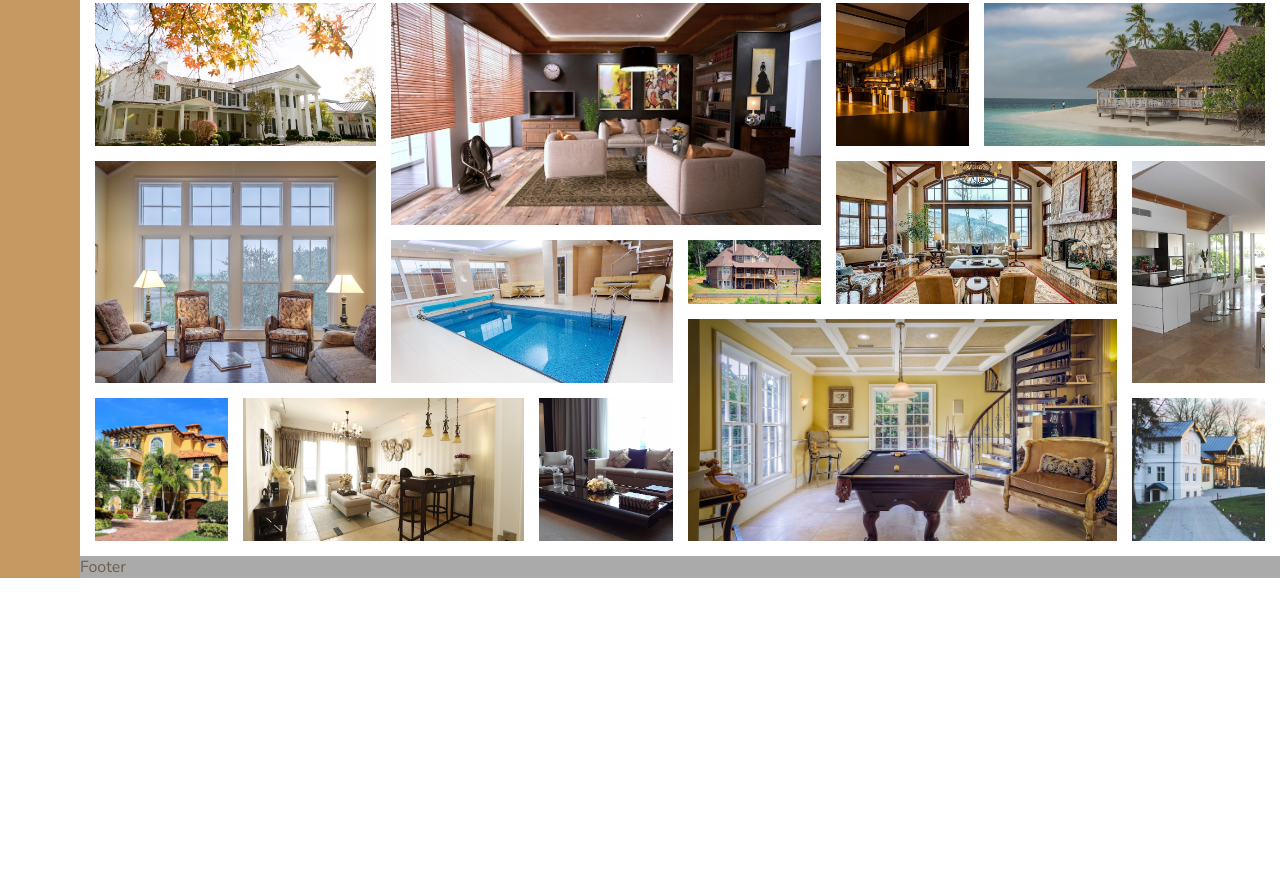
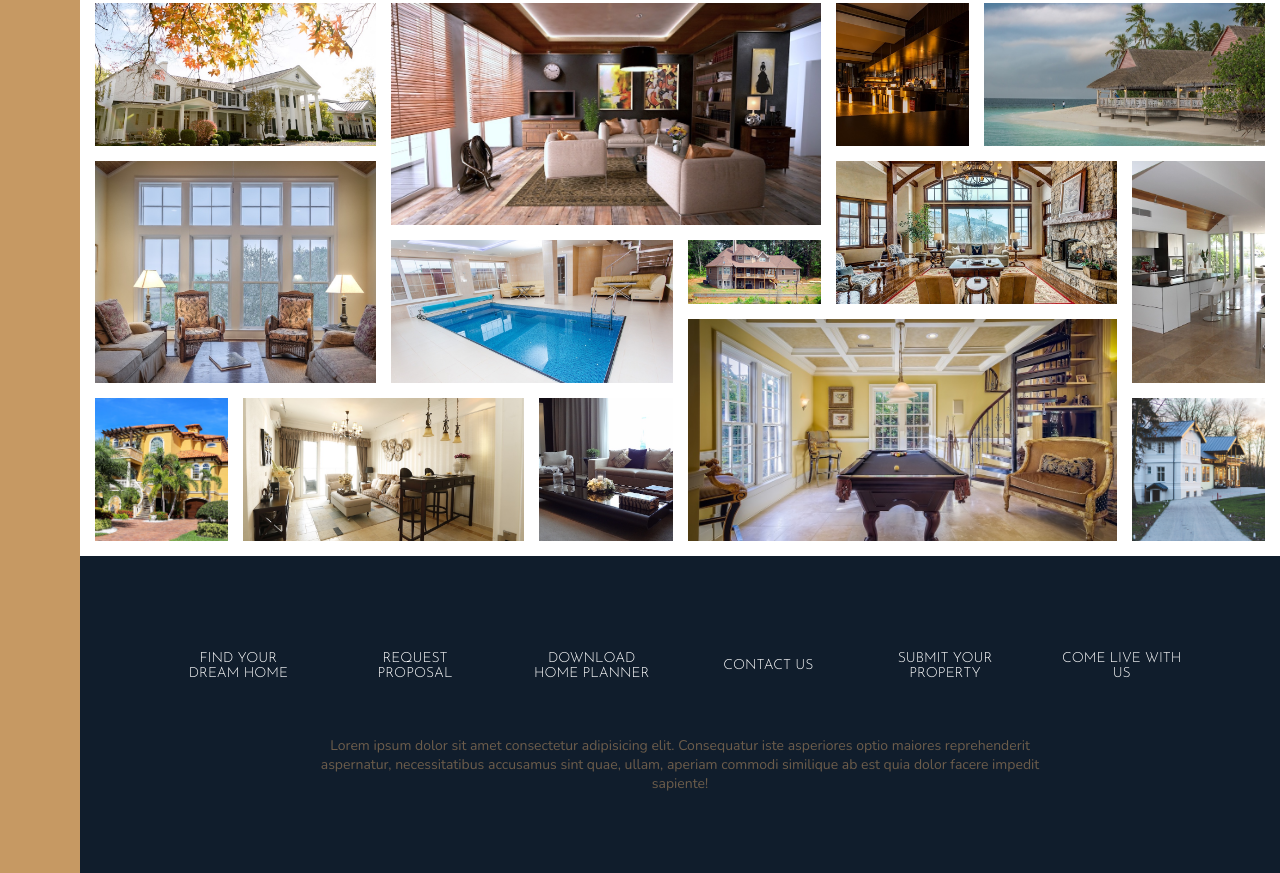
Before and after one commit to jasonlu2907/Grid_Nexter, a website: page index.html in a window 1280 px wide. Shown: the part 3055-3928 px from the top of the page. Before the commit the page ends 3633 px from the top, so only its background shows below. Drawn offline with nearby package versions, Linux system fonts and the light colour scheme.

Commit message:
Footer done

```diff
--- a/index.html
+++ b/index.html
@@ -305,7 +305,28 @@
         </section>
 
         <footer class="footer">
-          Footer
+          <ul class="nav">
+            <li class="nav__item">
+              <a href="#" class="nav__link">Find your dream home</a>
+            </li>
+            <li class="nav__item">
+              <a href="#" class="nav__link">Request proposal</a>
+            </li>
+            <li class="nav__item">
+              <a href="#" class="nav__link">Download home planner</a>
+            </li>
+            <li class="nav__item">
+              <a href="#" class="nav__link">Contact us</a>
+            </li>
+            <li class="nav__item">
+              <a href="#" class="nav__link">Submit your property</a>
+            </li>
+            <li class="nav__item">
+              <a href="#" class="nav__link">Come live with us</a>
+            </li>
+          </ul>
+
+          <p class="nav__text">Lorem ipsum dolor sit amet consectetur adipisicing elit. Consequatur iste asperiores optio maiores reprehenderit aspernatur, necessitatibus accusamus sint quae, ullam, aperiam commodi similique ab est quia dolor facere impedit sapiente!</p>
         </footer>
       </body>
 </html>
--- a/sass/components/_footer.scss
+++ b/sass/components/_footer.scss
@@ -1,5 +1,50 @@
 .footer {
-  background-color: $color-grey-light-2;
+  background-color: $color-secondary;
+  grid-column: full-start / full-end;
 
-  grid-column: full-start / full-end;
+  padding: 8rem;
 }
+
+.nav {
+  display: grid;
+  grid-template-columns: repeat(auto-fit, minmax(15rem, 1fr));
+  column-gap: 2rem;
+
+  align-items: center;
+  justify-items: center;
+
+  &__item {
+    list-style: none;
+  }
+
+  &__link:link,
+  &__link:visited {
+    // VERY IMPORTANT, ko co se gay loi xuong dong
+    display: block;
+
+    text-decoration: none;
+    font-size: 1.4rem;
+    color: white;
+    font-family: $font-display;
+    text-transform: uppercase;
+    display: inline-block;
+    text-align: center;
+    padding: 1.5rem;
+    transition: all 0.2s;
+  }
+
+  &__link:hover {
+    background-color: rgba(#fff, 0.05);
+    transform: translateY(-0.5rem);
+  }
+
+  &__text {
+    margin-top: 4rem;
+    text-align: center;
+    // color: $color-grey-light-2;
+    font-size: 1.4rem;
+    width: 70%;
+    margin-left: auto;
+    margin-right: auto;
+  }
+}
--- a/sass/components/_gallery.scss
+++ b/sass/components/_gallery.scss
@@ -78,10 +78,12 @@
       grid-row: 6 / span 2;
     }
   }
+
   &__img {
     width: 100%;
     height: 100%;
     // Muon object-fit hoat dong thi phai khai bao WIDTH+HEIGHT
+    // khong co object-fit cung loi lom luon
     object-fit: cover;
     // Khong co cai nay anh se bi loi` lom~
     display: block;
```
Also changed, not shown: css/style.css.
